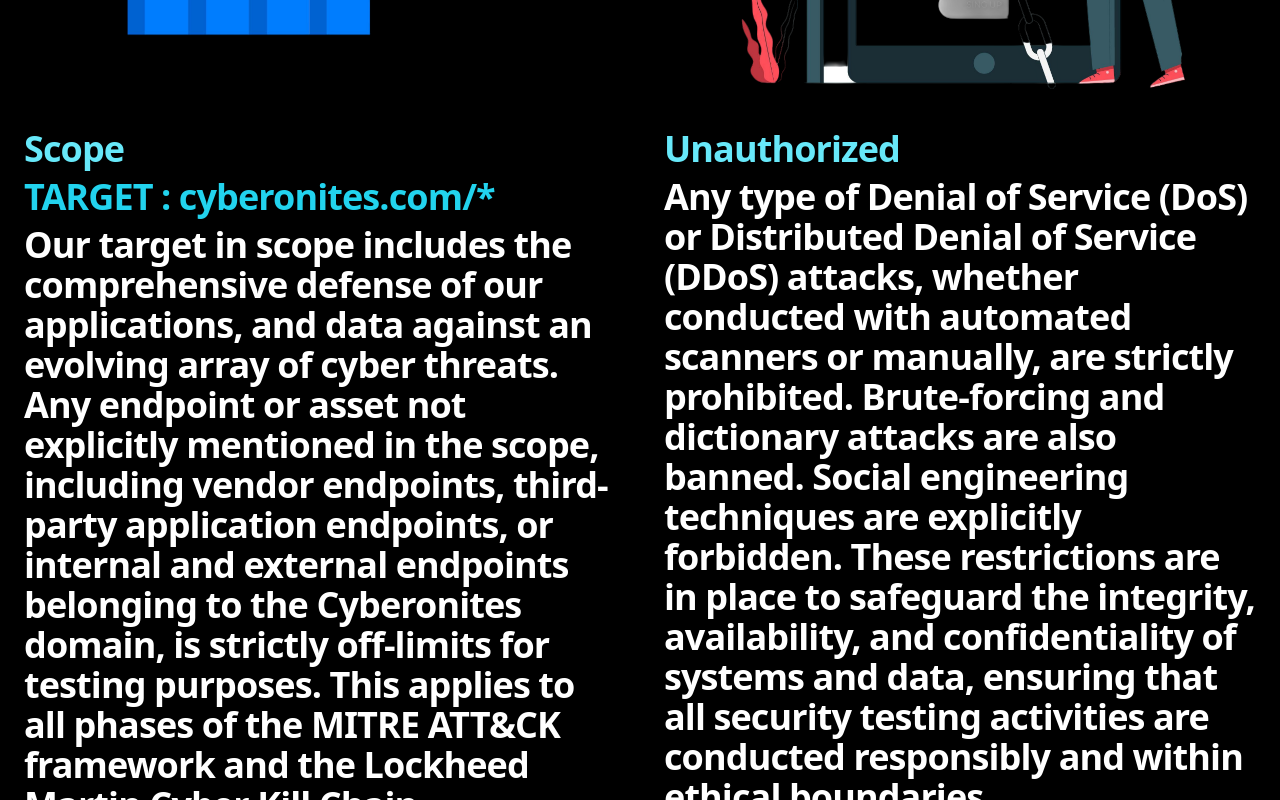
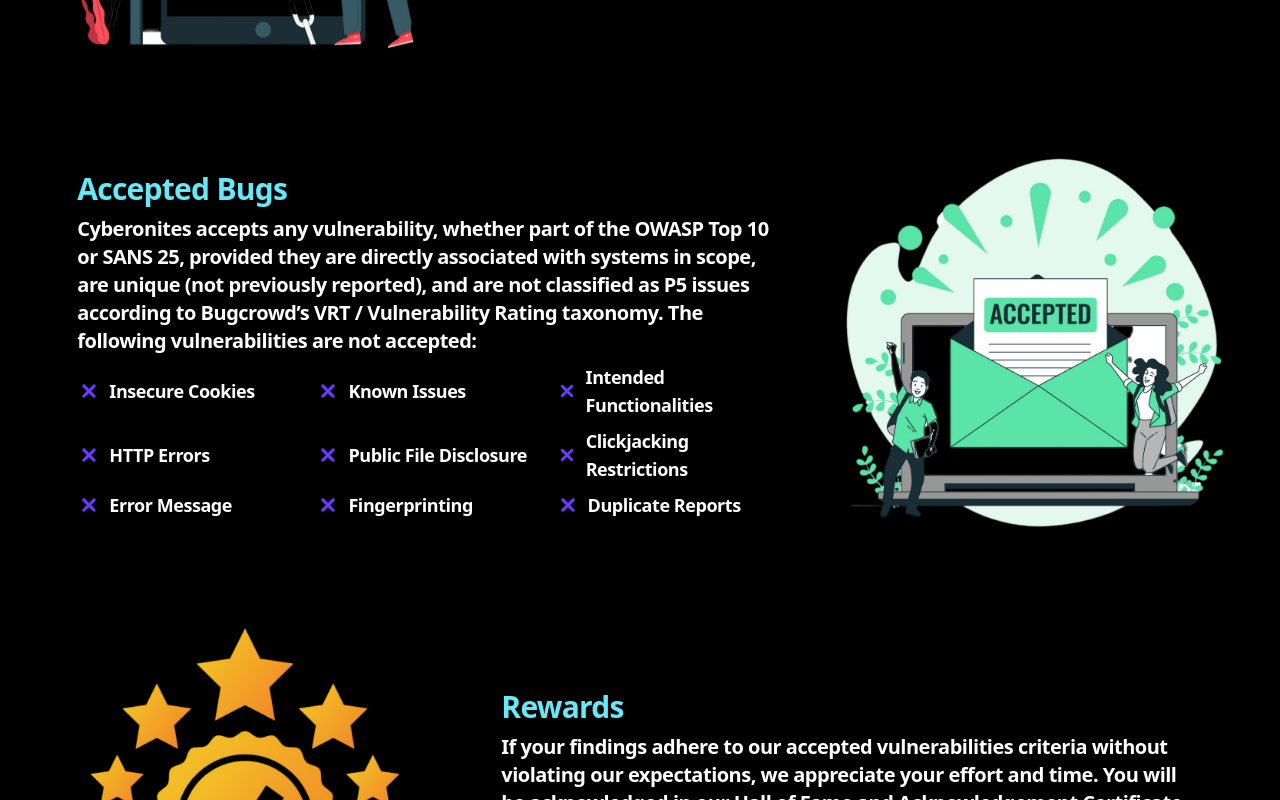
Before and after one commit to aadicode69/cyberonites, a React (Vite) app: page /security in a window 1280 px wide. Shown: the part 1620-2420 px from the top of the page. Built offline with nearby package versions, Linux system fonts and the light colour scheme; a web font is replaced by a local one.

Commit message:
Completed security section and fix hero-section top overlaping issue

```diff
--- a/src/components/hero-section/hero-section.jsx
+++ b/src/components/hero-section/hero-section.jsx
@@ -7,7 +7,7 @@
 
 export default function HeroSection() {
   return (
-    <div className="flex flex-col gap-y-5 lg:flex-col">
+    <div className="flex flex-col gap-y-5 lg:flex-col max-lg:pt-20">
       <div className="flex justify-center font-cyberfont items-center max-lg:-mt-36">
         <LeftTopBeam />
         <div className="mt-48 sm:mt-64 flex justify-center items-center flex-col">
--- a/src/components/security/security.jsx
+++ b/src/components/security/security.jsx
@@ -1,41 +1,47 @@
 import React from "react";
 import { secutityData } from "./secutityData";
+import { twJoin } from "tailwind-merge";
 
 export default function Security() {
   const handleOnClick = (buttonLink) => {
     window.open(buttonLink, "_blank");
   };
   return (
-    <div className="h-full grid grid-cols-1 lg:grid-cols-2 gap-y-16 pt-32">
+    <div className="h-full flex flex-col gap-y-16 sm:gap-y-20 pt-32 sm:pt-40 sm:w-11/12 mx-auto">
       {secutityData.map((data, index) => (
-        <div className="flex items-center flex-col gap-y-2" key={index}>
+        <div
+          className={twJoin(
+            "flex items-center flex-col gap-y-2 sm:gap-x-10",
+            index % 2 === 0 ? "sm:flex-row-reverse" : "sm:flex-row"
+          )}
+          key={index}
+        >
           <img
             src={data.image}
             alt="bug-bounty"
-            className="w-full h-auto max-w-xs md:max-w-md lg:max-w-lg rounded-3xl"
+            className="w-full h-auto max-w-xs md:max-w-xs lg:max-w-sm 2xl:max-w-lg rounded-3xl"
           />
           <div className="flex flex-col px-6 gap-y-2">
             {data.title && (
-              <p className="text-4xl font-semibold tracking-tight text-cyan-300 sm:text-3xl lg:text-4xl">
+              <p className="text-4xl font-semibold tracking-tight text-cyan-300 sm:text-3xl 2xl:text-4xl">
                 {data.title}
               </p>
             )}
-
             {data.subtitle && (
-              <h3 className="text-lg font-semibold tracking-tight text-cyan-400 sm:text-3xl lg:text-4xl">
+              <h3 className="text-lg font-semibold tracking-tight text-cyan-400 sm:text-3xl 2xl:text-4xl">
                 {data.subtitle}
               </h3>
             )}
             {data.description && (
-              <p className="text-lg font-semibold tracking-tight text-white sm:text-3xl lg:text-4xl">
+              <p className="text-lg font-semibold tracking-tight text-white sm:text-lg lg:text-xl">
                 {data.description}
               </p>
             )}
             {data.grid && (
-              <ul className="grid grid-cols-2 gap-x-4 gap-y-2">
+              <ul className="grid grid-cols-2 sm:grid-cols-3 gap-x-4 gap-y-2">
                 {data.grid.items.map((item, index) => (
                   <li
-                    className="text-sm font-semibold tracking-tight text-white sm:text-3xl lg:text-4xl flex items-center gap-x-2"
+                    className="text-sm lg:text-lg font-semibold tracking-tight text-white flex items-center gap-x-2"
                     key={index}
                   >
                     <data.grid.icon className="fill-[#6E3AFF] w-6 h-6" />
@@ -45,19 +51,21 @@
               </ul>
             )}
             {data.list && (
-              <ul className="text-sm font-semibold tracking-tight text-white sm:text-3xl lg:text-4xl flex flex-col gap-y-2">
+              <ul className="flex flex-col gap-y-2">
                 {data.list.items.map((item, index) => (
-                  <li key={index} className="flex items-center gap-x-2">
-                    <data.list.icon className="stroke-[#6E3AFF] w-6 h-6" />
+                  <li
+                    key={index}
+                    className="text-sm lg:text-lg font-semibold tracking-tight text-white flex items-center gap-x-2"
+                  >
+                    <data.list.icon className="stroke-[#00B300] w-6 h-6" />
                     {item}
                   </li>
                 ))}
               </ul>
             )}
-            {/* sumbit report button */}
             {data.button && (
               <button
-                className="mt-2 text-lg font-semibold tracking-tight text-black bg-cyan-300 hover:bg-cyan-400 hover:shadow-[0_0_15px_#00ffff] transition-all duration-300 hover:-translate-y-1 transform py-2 px-4 rounded-full sm:text-3xl lg:text-4xl"
+                className="mt-2 text-lg font-semibold tracking-tight text-black bg-cyan-300 hover:bg-cyan-400 hover:shadow-[0_0_15px_#00ffff] transition-all duration-300 hover:-translate-y-1 transform py-2 px-4 rounded-full sm:text-lg lg:text-xl sm:rounded-2xl sm:w-max"
                 onClick={() => handleOnClick(data.buttonLink)}
               >
                 {data.button}
@@ -66,6 +74,25 @@
           </div>
         </div>
       ))}
+      <div className="flex flex-col gap-y-5 px-6">
+        <h2 className="text-4xl font-semibold tracking-tight text-cyan-300 text-center">
+          Confidentiality & Code of Conduct
+        </h2>
+        <p className="text-lg font-semibold tracking-tight text-white">
+          We will maintain confidentiality and exclusivity in the disclosure and
+          remediation process. Likewise, you shall also maintain confidentiality
+          and shall handle information including but not limited to description
+          of vulnerability, shared findings, report, etc. with strict
+          confidentiality. You shall not disclose any related information to
+          third parties without written permission from our team.
+        </p>
+        <button
+          className="mt-2 text-lg font-semibold tracking-tight text-black bg-cyan-300 hover:bg-cyan-400 hover:shadow-[0_0_15px_#00ffff] transition-all duration-300 hover:-translate-y-1 transform py-2 px-4 rounded-full sm:text-lg lg:text-xl sm:rounded-2xl sm:w-max"
+          onClick={() => handleOnClick("https://forms.gle/uy7Uneh2yZS7b1PA7")}
+        >
+          Code of Conduct
+        </button>
+      </div>
     </div>
   );
 }
--- a/src/components/security/svg/check-mark-svg-vector.jsx
+++ b/src/components/security/svg/check-mark-svg-vector.jsx
@@ -18,9 +18,9 @@
       <path
         d="M4 12.6111L8.92308 17.5L20 6.5"
         // stroke="#000000"
-        stroke-width="2"
-        stroke-linecap="round"
-        stroke-linejoin="round"
+        strokeWidth="2"
+        strokeLinecap="round"
+        strokeLinejoin="round"
       />
     </svg>
   );
```
